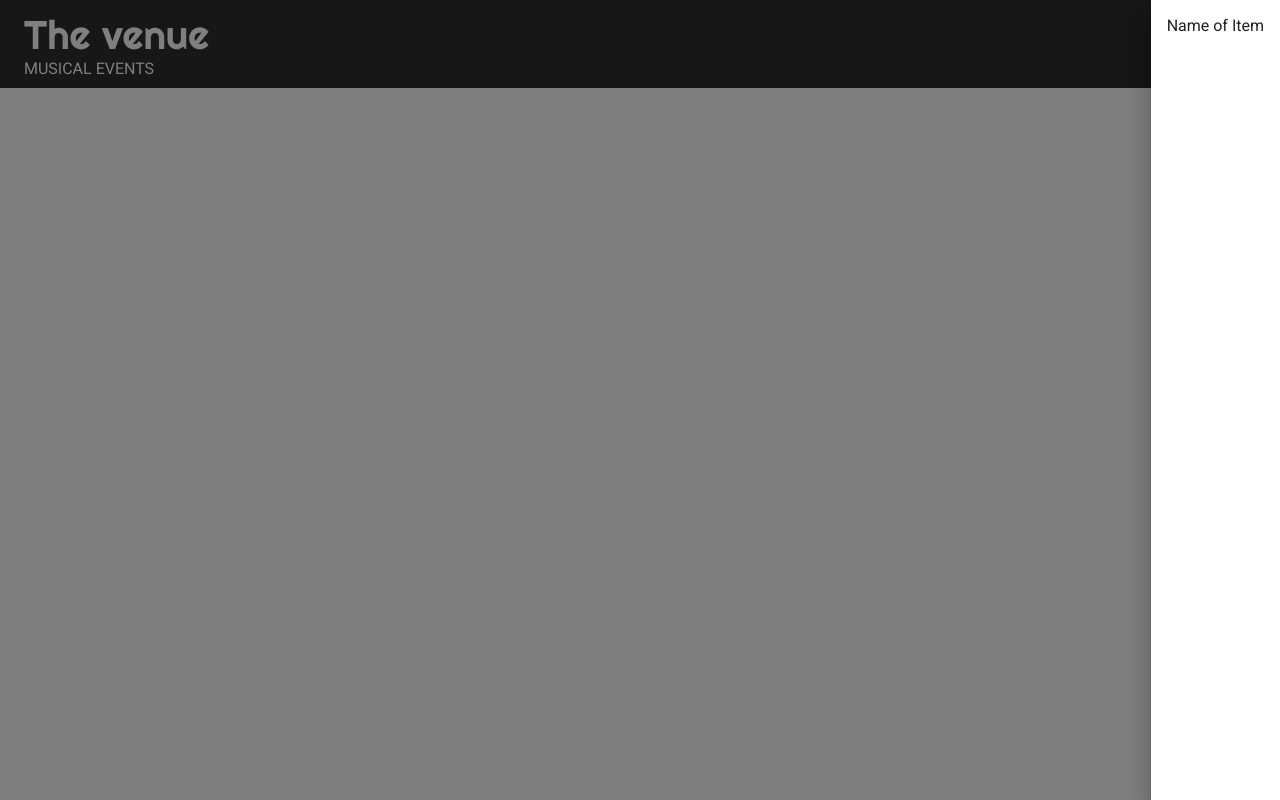
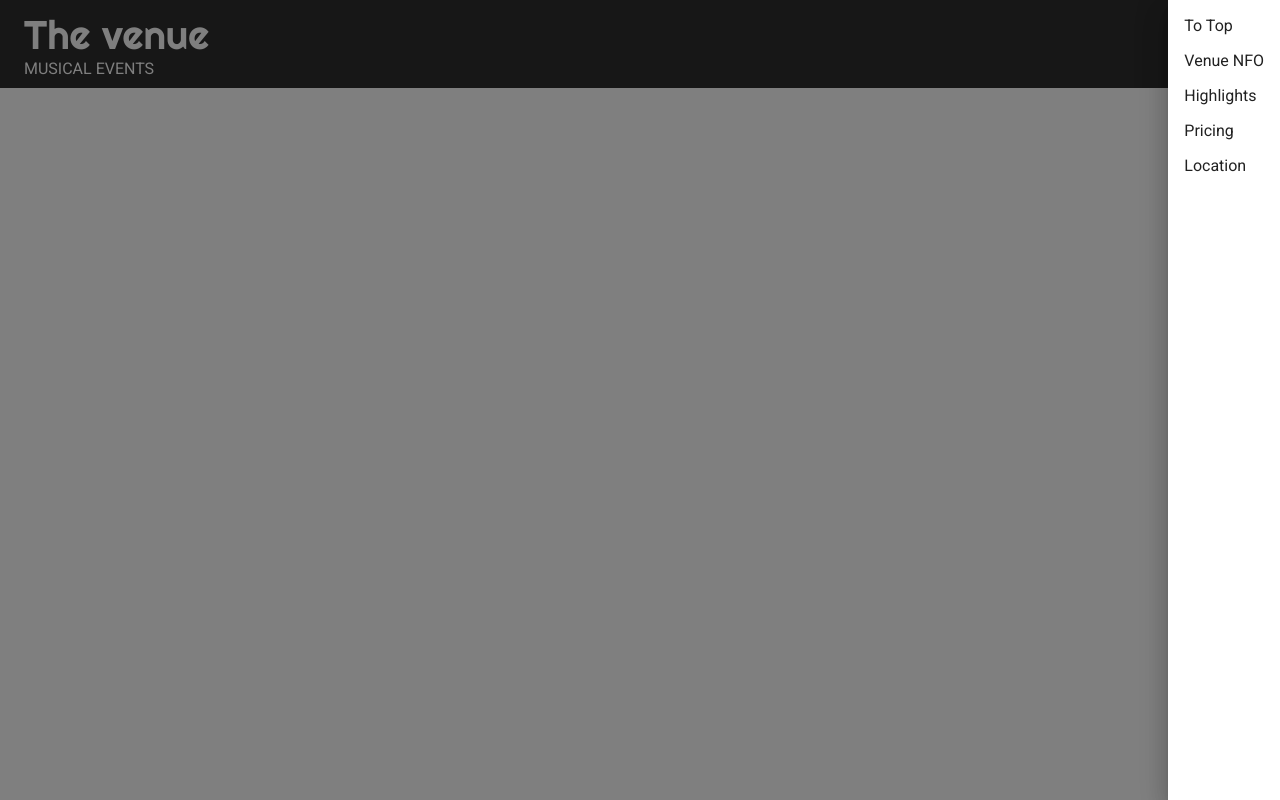
Before and after one commit to renatoguara2020/the_avenue_app, a React (Create React App) app: page / in a window 1280 px wide. Both pictures are taken after a click on the button "Menu". Built offline with nearby package versions, Linux system fonts and the light colour scheme; a web font is replaced by a local one.

Commit message:
commit changes

```diff
--- a/src/components/SideDrawer.js
+++ b/src/components/SideDrawer.js
@@ -4,14 +4,30 @@ import {Drawer, List, ListItem}from '@material-ui/core';
 
 const SideDrawer = (props) =>{
 
+    const links = [
+
+        {where: 'featured', value: 'To Top'},
+        {where: 'venuenfo', value: 'Venue NFO'},
+        {where: 'highlights', value: 'Highlights'},
+        {where: 'pricing', value:'Pricing'},
+        {where: 'location', value: 'Location'}
+
+    ]
+
+    const renderItem = (item) =>{
+
+           return(
+        <ListItem button onClick ={()=>alert(item.where)} key={item.where}>
+           {item.value}
+        </ListItem>
+           )
+    }
     return(
 
 
         <Drawer anchor="right" open={props.open} onClick = {()=>props.onClose(false)}>
          <List component = "nav">
-          <ListItem button onClick ={()=>alert('click')}>
-             Name of Item
-          </ListItem>
+            {links.map((item)=> renderItem(item))}
          </List>
 
         </Drawer>
```
